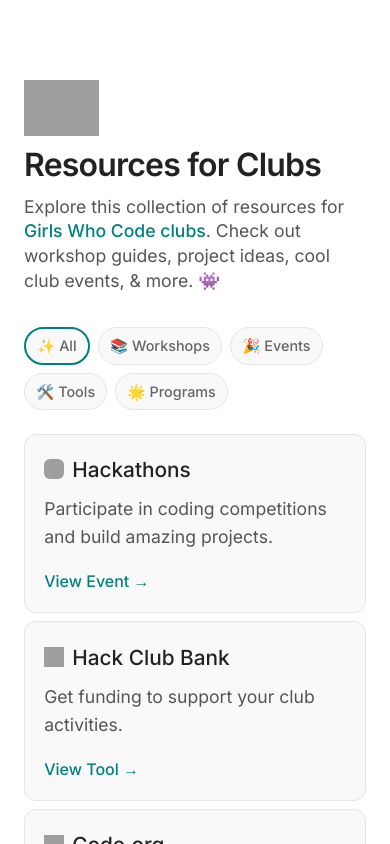
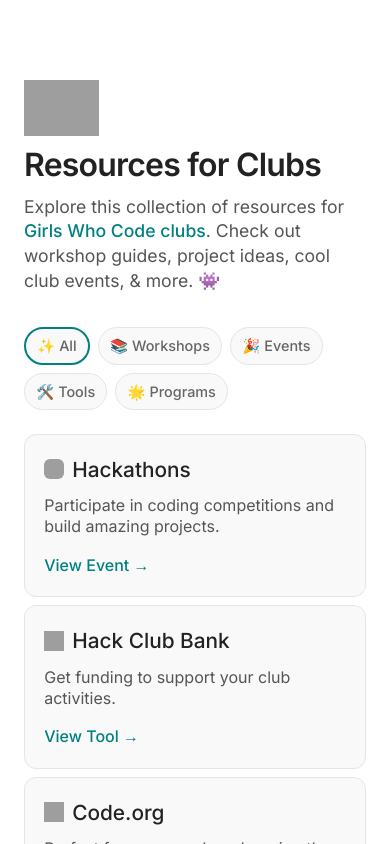
Before and after one commit to kyraezikeuzor/gwcc, a Next.js app: page / in a window 390 px wide. Shown: the top 844 px of the page. Built offline with nearby package versions, Linux system fonts and the light colour scheme; grey boxes are pictures that could not be loaded.

Commit message:
Design mobile tweaks

```diff
--- a/app/globals.css
+++ b/app/globals.css
@@ -74,10 +74,10 @@ h3 {
 }
 
 .card p {
-  font-size: 1rem;
+  font-size: 1.1rem;
   color: #555;
   margin: 0 0 1em 0;
-  line-height: 1.6;
+  line-height: 1.3;
 }
 
 a {
@@ -127,7 +127,7 @@ a {
 /* Responsive Typography */
 @media (max-width: 768px) {
   p {
-    font-size: 1.2rem;
+    font-size: 1.1rem;
   }
 
   h1 {
@@ -139,7 +139,7 @@ a {
   }
 
   .card p {
-    font-size: 1.2rem;
+    font-size: 1rem;
   }
 
   .filter-button {
@@ -162,7 +162,7 @@ a {
   }
 
   .card p {
-    font-size: 1.1rem;
+    font-size: 1rem;
   }
 
   .filter-button {
```
